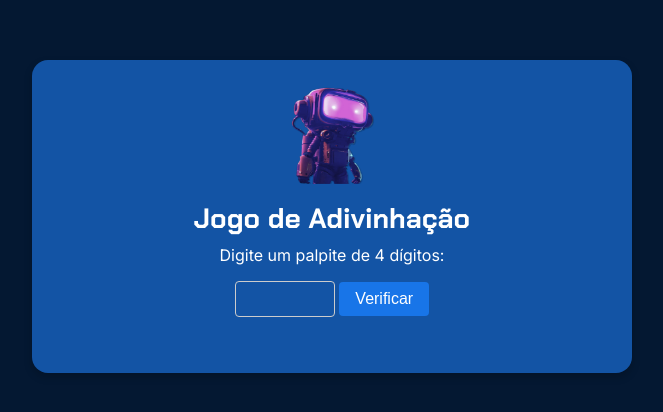
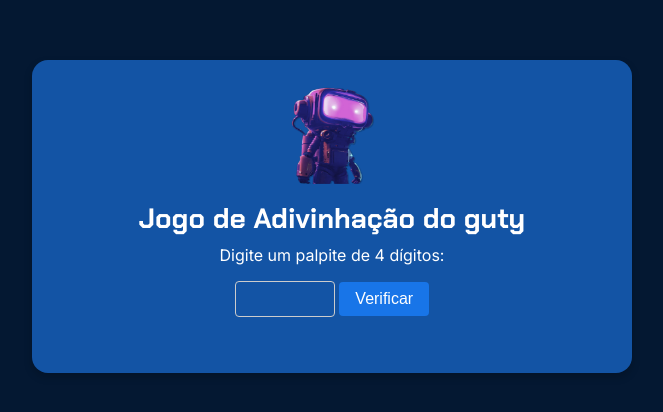
Before and after one commit to GutyerrezRoger/GameAlura, a plain HTML site: page index.html in a window 1280 px wide. Shown: the part 184-596 px from the top of the page, without its empty margins (308-971 px from the left). Drawn offline with Linux system fonts and the light colour scheme.

Commit message:
Update index.html
atualização

```diff
--- a/index.html
+++ b/index.html
@@ -29,7 +29,7 @@
         <div class="container__conteudo">
             <img src="./img/robot.png" alt="robô mergulhador" class="container__imagem-robo" />
             <div class="container__informacoes">
-                <h1>Jogo de Adivinhação</h1>
+                <h1>Jogo de Adivinhação do guty</h1>
                 <p>Digite um palpite de 4 dígitos:</p>
                 <input type="text" id="palpiteInput" maxlength="4" inputmode="numeric" pattern="[0-9]*">
                 <button id="verificarButton">Verificar</button>
```
